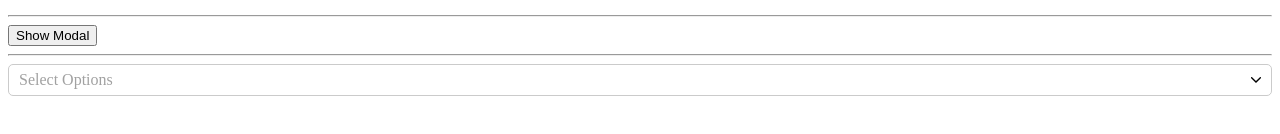
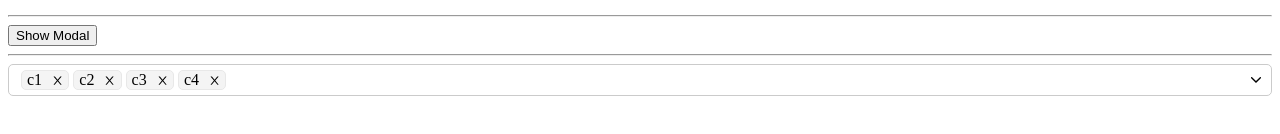
Before and after one commit to gamble4846/GSLibrary, an Angular app in the folder Angular/GSLibrary/: page / in a window 1280 px wide. Shown: the part 1105-1239 px from the top of the page. Built offline with nearby package versions, Linux system fonts and the light colour scheme.

Commit message:
Auto Select For Parent Chlid Completed

```diff
--- a/Angular/GSLibrary/src/app/app.component.ts
+++ b/Angular/GSLibrary/src/app/app.component.ts
@@ -162,22 +162,26 @@ export class AppComponent {
 
     let chid1:option = {
       text: "c1",
-      value: "vc1"
+      value: "vc1",
+      checked: true
     }
 
     let chid2:option = {
       text: "c2",
-      value: "vc2"
+      value: "vc2",
+      checked: true
     }
 
     let chid3:option = {
       text: "c3",
-      value: "vc3"
+      value: "vc3",
+      checked: true
     }
 
     let chid4:option = {
       text: "c4",
-      value: "vc4"
+      value: "vc4",
+      checked: true
     }
 
     let chid5:option = {
@@ -205,13 +209,13 @@ export class AppComponent {
       {
         parent: parent1,
         children: [
-          chid1,chid2,chid5,chid6
+          chid1,chid2
         ]
       },
       {
         parent: parent2,
         children: [
-          chid3,chid4,chid7,chid8
+          chid3,chid4
         ]
       }
     ];
--- a/Angular/GSLibrary/src/app/gs-lib/select/select.component.ts
+++ b/Angular/GSLibrary/src/app/gs-lib/select/select.component.ts
@@ -43,6 +43,12 @@ export class SelectComponent implements OnInit {
   ngOnInit(): void {
     this.dropDownChanged(false);
     this.searchValueChanged();
+    if(this.isParentChild){
+      for (let index = 0; index < this.selectDataParentChild.length; index++) {
+        const pcData = this.selectDataParentChild[index];
+        this.ChildrenChanged(index,0);
+      }
+    }
   }
 
   ngOnChanges() {
@@ -173,9 +179,6 @@ export class SelectComponent implements OnInit {
     this.selectDataParentChild.forEach((fullOption:selectData) => {
       this.setAllChildrenAsChecked(fullOption);
     });
-
-    console.log(this.selectDataParentChild);
-
     this.dropDownChanged();
   }
 
```
